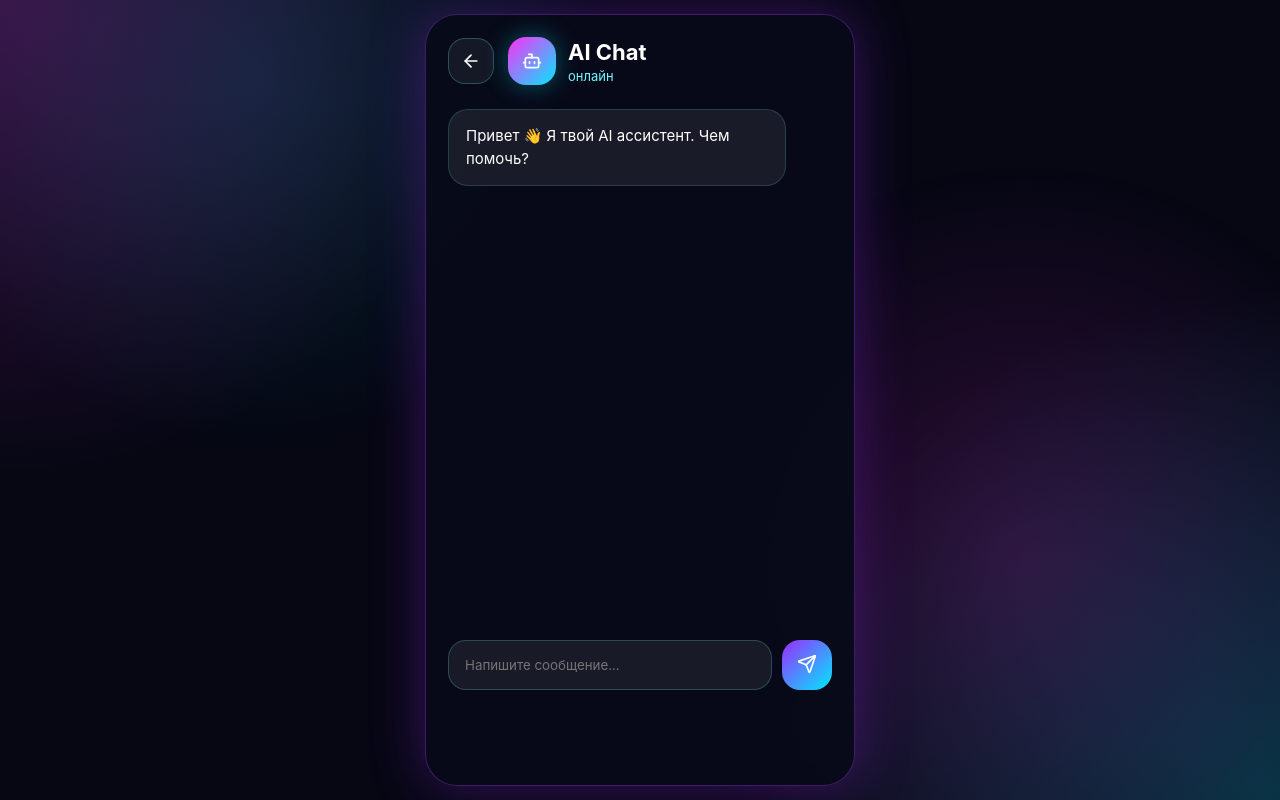
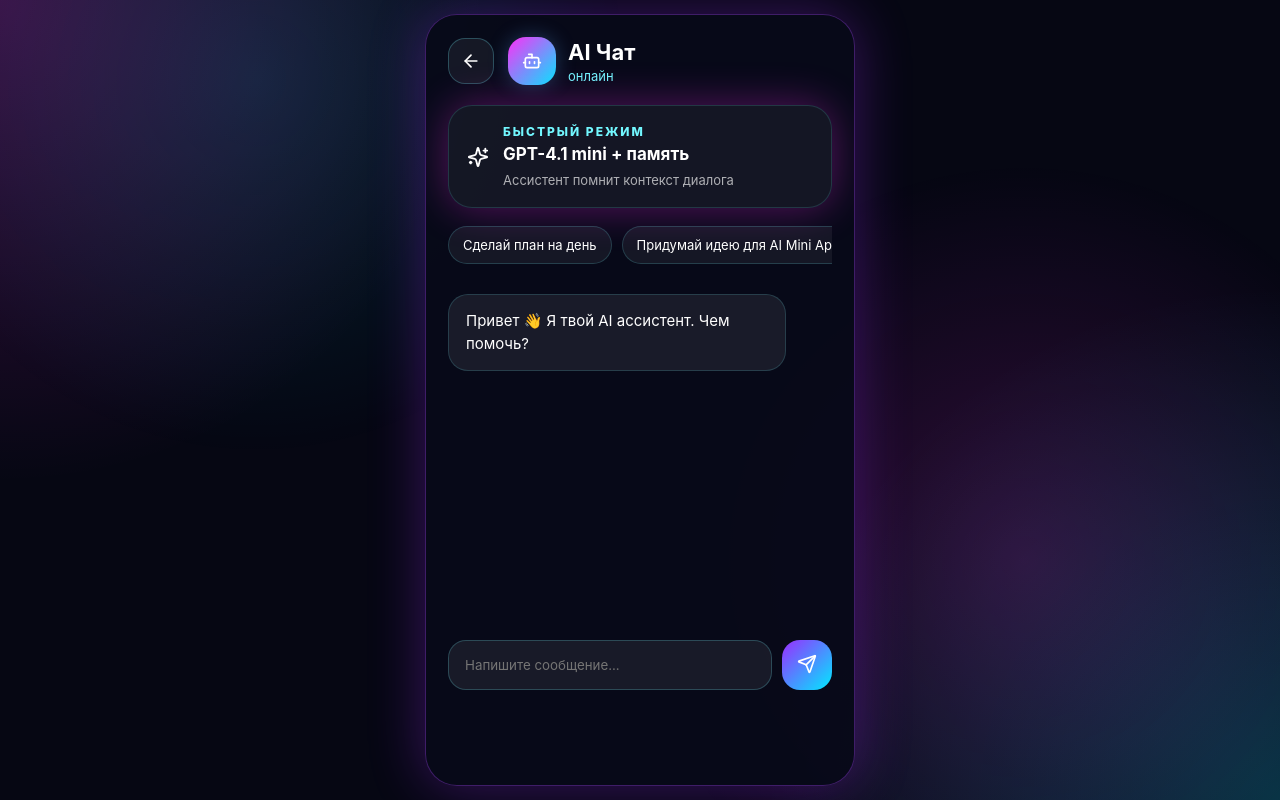
Before and after one commit to misha213123/ai-agent-tma, a React (Vite) app in the folder frontend/: page / in a window 1280 px wide. Both pictures are taken after a click on the button "Открыть AI чат". Built offline with nearby package versions, Linux system fonts and the light colour scheme; no server answers.

Commit message:
improve chat realtime ui

```diff
--- a/frontend/src/pages/ChatPage.jsx
+++ b/frontend/src/pages/ChatPage.jsx
@@ -1,19 +1,31 @@
-import { useState } from "react";
-import { Send, Bot, ArrowLeft } from "lucide-react";
+import { useEffect, useRef, useState } from "react";
+import { Send, Bot, ArrowLeft, Sparkles } from "lucide-react";
 import { sendChatMessage } from "../api/chatApi";
+
+const quickPrompts = [
+  "Сделай план на день",
+  "Придумай идею для AI Mini App",
+  "Объясни простыми словами",
+];
 
 export default function ChatPage({ onBack }) {
   const [messages, setMessages] = useState([
     {
       role: "assistant",
-      text: "Привет 👋 Я твой AI ассистент. Чем помочь?"
-    }
+      text: "Привет 👋 Я твой AI ассистент. Чем помочь?",
+    },
   ]);
+
   const [input, setInput] = useState("");
   const [loading, setLoading] = useState(false);
+  const messagesRef = useRef(null);
 
-  async function handleSend() {
-    const text = input.trim();
+  useEffect(() => {
+    messagesRef.current?.scrollIntoView({ behavior: "smooth" });
+  }, [messages, loading]);
+
+  async function handleSend(customText) {
+    const text = (customText || input).trim();
     if (!text || loading) return;
 
     setInput("");
@@ -26,7 +38,10 @@ export default function ChatPage({ onBack }) {
     } catch (error) {
       setMessages((prev) => [
         ...prev,
-        { role: "assistant", text: "Ошибка AI. Проверь backend/OpenAI API." }
+        {
+          role: "assistant",
+          text: "Ошибка AI. Проверь backend/OpenAI API.",
+        },
       ]);
     } finally {
       setLoading(false);
@@ -34,30 +49,61 @@ export default function ChatPage({ onBack }) {
   }
 
   return (
-    <main className="phone chat-screen">
+    <main className="phone chat-screen fade-in">
       <header className="chat-header">
-        <button className="icon-btn" onClick={onBack}>
+        <button className="icon-btn" type="button" onClick={onBack}>
           <ArrowLeft size={20} />
         </button>
+
         <div className="chat-title">
-          <div className="bot-avatar">
+          <div className="bot-avatar pulse">
             <Bot size={20} />
           </div>
+
           <div>
-            <h2>AI Chat</h2>
+            <h2>AI Чат</h2>
             <p>{loading ? "печатает..." : "онлайн"}</p>
           </div>
         </div>
       </header>
 
+      <section className="chat-status-card glow">
+        <Sparkles size={22} />
+        <div>
+          <p className="eyebrow">БЫСТРЫЙ РЕЖИМ</p>
+          <h3>GPT-4.1 mini + память</h3>
+          <span>Ассистент помнит контекст диалога</span>
+        </div>
+      </section>
+
+      <section className="quick-prompts">
+        {quickPrompts.map((prompt) => (
+          <button
+            key={prompt}
+            type="button"
+            onClick={() => handleSend(prompt)}
+          >
+            {prompt}
+          </button>
+        ))}
+      </section>
+
       <section className="messages">
         {messages.map((message, index) => (
-          <div key={index} className={`message ${message.role}`}>
-            {message.text}
+          <div key={`${message.role}-${index}`} className={`message ${message.role} fade-in`}>
+            {formatMessage(message.text)}
           </div>
         ))}
 
-        {loading && <div className="typing">AI думает...</div>}
+        {loading && (
+          <div className="message assistant typing-bubble">
+            <span></span>
+            <span></span>
+            <span></span>
+          </div>
+        )}
+
+        <div ref={messagesRef} />
       </section>
 
       <div className="chat-input">
@@ -69,10 +115,20 @@ export default function ChatPage({ onBack }) {
           }}
           placeholder="Напишите сообщение..."
         />
-        <button onClick={handleSend}>
+
+        <button type="button" onClick={() => handleSend()}>
           <Send size={20} />
         </button>
       </div>
     </main>
   );
 }
+
+function formatMessage(text) {
+  return text.split("\n").map((line, index) => (
+    <span key={index}>
+      {line}
+      <br />
+    </span>
+  ));
+}
--- a/frontend/src/styles/animations.css
+++ b/frontend/src/styles/animations.css
@@ -97,3 +97,16 @@
     transform: rotate(360deg);
   }
 }
+
+
+@keyframes typingDot {
+  0%, 80%, 100% {
+    opacity: 0.35;
+    transform: translateY(0);
+  }
+
+  40% {
+    opacity: 1;
+    transform: translateY(-5px);
+  }
+}
--- a/frontend/src/styles/theme.css
+++ b/frontend/src/styles/theme.css
@@ -468,3 +468,78 @@ button {
   color: rgba(255, 255, 255, 0.76);
   line-height: 1.55;
 }
+
+.chat-status-card {
+  margin-top: 20px;
+  padding: 18px;
+  border-radius: 24px;
+  background: rgba(255, 255, 255, 0.055);
+  border: 1px solid rgba(114, 247, 255, 0.15);
+  display: flex;
+  align-items: center;
+  gap: 14px;
+}
+
+.chat-status-card h3 {
+  margin: 5px 0;
+  font-size: 17px;
+}
+
+.chat-status-card span {
+  color: rgba(255, 255, 255, 0.66);
+  font-size: 13px;
+}
+
+.quick-prompts {
+  display: flex;
+  gap: 10px;
+  overflow-x: auto;
+  padding: 18px 0 6px;
+}
+
+.quick-prompts button {
+  flex: 0 0 auto;
+  border: 1px solid rgba(114, 247, 255, 0.18);
+  background: rgba(255, 255, 255, 0.06);
+  color: white;
+  border-radius: 999px;
+  padding: 10px 14px;
+  font-size: 13px;
+  cursor: pointer;
+}
+
+.quick-prompts button:active {
+  transform: scale(0.96);
+}
+
+.typing-bubble {
+  width: 74px;
+  display: flex;
+  gap: 6px;
+  align-items: center;
+  justify-content: center;
+}
+
+.typing-bubble span {
+  width: 7px;
+  height: 7px;
+  border-radius: 50%;
+  background: #72f7ff;
+  animation: typingDot 1s infinite ease-in-out;
+}
+
+.typing-bubble span:nth-child(2) {
+  animation-delay: 0.15s;
+}
+
+.typing-bubble span:nth-child(3) {
+  animation-delay: 0.3s;
+}
+
+.messages {
+  scroll-behavior: smooth;
+}
+
+.message {
+  word-break: break-word;
+}
```
